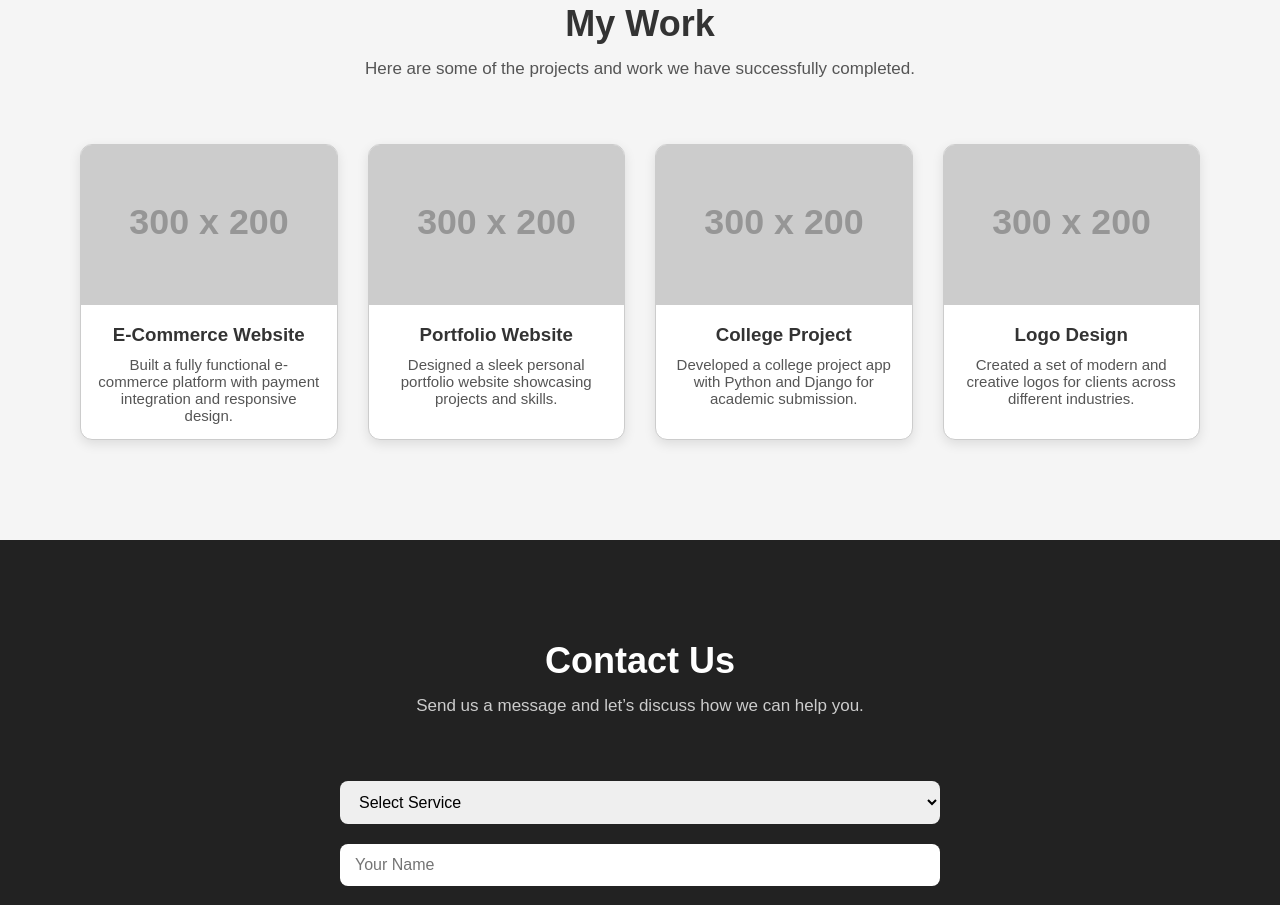
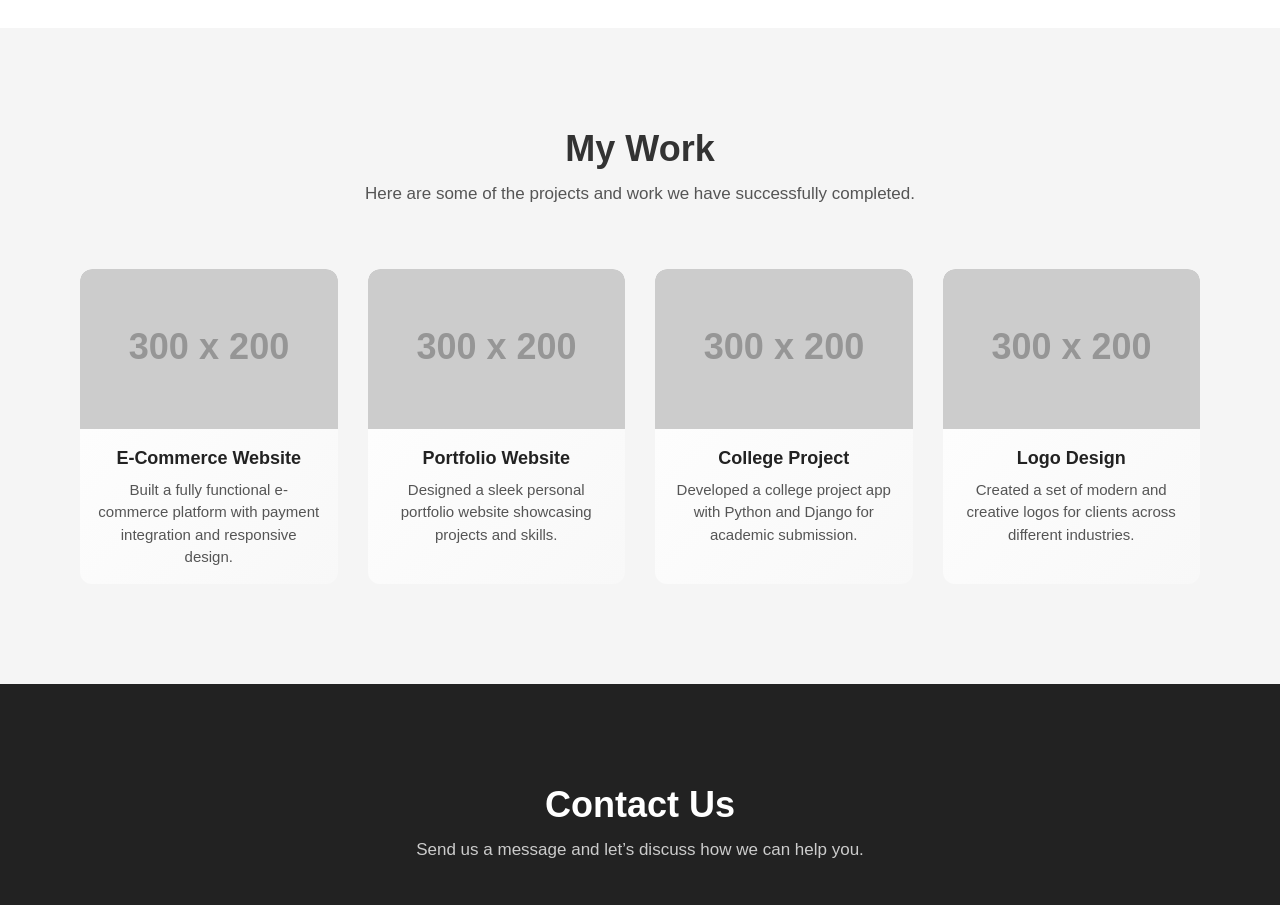
Before and after one commit to faraz-2023/my-dream, a plain HTML site: page index.html in a window 1280 px wide. Shown: the part 1895-2800 px from the top of the page. Drawn offline with Linux system fonts and the light colour scheme; placeholder pictures from the web are drawn by us.

Commit message:
added animation

```diff
--- a/index.html
+++ b/index.html
@@ -219,11 +219,144 @@ nav ul li a:hover::after {
       padding: 30px;
       transition: transform 0.3s ease, box-shadow 0.3s ease;
     }
+   /* Service Card */
+.service {
+  position: relative;
+  background: #f9f9f9;
+  border-radius: 12px;
+  padding: 30px;
+  overflow: hidden;
+  transition: transform 0.3s ease, box-shadow 0.3s ease;
+  z-index: 0;
+}
+
+.service::before {
+  content: "";
+  position: absolute;
+  inset: 0;
+  border-radius: 12px;
+  padding: 2px;
+  background: linear-gradient(45deg, #ff6600, #25d366, #417fcf, #ffcc00);
+  background-size: 300% 300%;
+  animation: none;
+  opacity: 0;
+  transition: opacity 0.4s ease;
+  -webkit-mask:
+    linear-gradient(#fff 0 0) content-box,
+    linear-gradient(#fff 0 0);
+  -webkit-mask-composite: xor;
+          mask-composite: exclude;
+  z-index: -1;
+}
+
+.service:hover::before {
+  animation: borderFlow 3s linear infinite;
+  opacity: 1;
+}
 
 .service:hover {
   transform: translateY(-8px);
-      box-shadow: 0 8px 20px rgba(0,0,0,0.1);
+  box-shadow: 0 10px 25px rgba(0, 0, 0, 0.15);
 }
+
+
+/* 🌈 PROJECT CARD */
+.project-card {
+  position: relative;
+  border-radius: 12px;
+  overflow: hidden;
+  transition: transform 0.3s ease, box-shadow 0.3s ease;
+  z-index: 0;
+  background: linear-gradient(135deg, #ffffff, #f8f8f8);
+}
+
+/* Subtle animated background inside the card */
+.project-card::after {
+  content: "";
+  position: absolute;
+  inset: 0;
+  background: linear-gradient(120deg, rgba(255,102,0,0.05), rgba(65,127,207,0.05), rgba(37,211,102,0.05));
+  background-size: 200% 200%;
+  animation: none;
+  z-index: 0;
+  transition: opacity 0.4s ease;
+  opacity: 0;
+}
+
+.project-card::before {
+  content: "";
+  position: absolute;
+  inset: 0;
+  border-radius: 12px;
+  padding: 2px;
+  background: linear-gradient(45deg, #ff6600, #25d366, #417fcf, #ffcc00);
+  background-size: 300% 300%;
+  animation: none;
+  opacity: 0;
+  transition: opacity 0.4s ease;
+  -webkit-mask:
+    linear-gradient(#fff 0 0) content-box,
+    linear-gradient(#fff 0 0);
+  -webkit-mask-composite: xor;
+          mask-composite: exclude;
+  z-index: 1;
+}
+
+.project-card:hover::before {
+  animation: borderFlow 3s linear infinite;
+  opacity: 1;
+}
+
+.project-card:hover::after {
+  animation: bgShift 5s linear infinite;
+  opacity: 1;
+}
+
+.project-card:hover {
+  transform: translateY(-8px);
+  box-shadow: 0 10px 25px rgba(0, 0, 0, 0.15);
+}
+
+/* 💫 Animations */
+@keyframes borderFlow {
+  0% { background-position: 0% 50%; }
+  50% { background-position: 100% 50%; }
+  100% { background-position: 0% 50%; }
+}
+
+@keyframes bgShift {
+  0% { background-position: 0% 50%; }
+  50% { background-position: 100% 50%; }
+  100% { background-position: 0% 50%; }
+}
+
+/* Project Content Styling */
+.project-card img {
+  width: 100%;
+  height: 160px;
+  object-fit: cover;
+  border-top-left-radius: 12px;
+  border-top-right-radius: 12px;
+}
+
+.project-card-content {
+  position: relative;
+  padding: 15px;
+  z-index: 2;
+}
+
+.project-card-content h3 {
+  margin-bottom: 10px;
+  font-size: 18px;
+  color: #222;
+}
+
+.project-card-content p {
+  font-size: 15px;
+  color: #555;
+  line-height: 1.5;
+}
+
 
     .service img {
       width: 60px;
@@ -359,7 +492,7 @@ nav ul li a:hover::after {
     </div>
   </div>
   <div class="hero-image animate-right">
-    <img src="https://cdn.dribbble.com/users/1162077/screenshots/3848914/programmer.gif" alt="Digital Product" />
+    <img src="images/img3.png" alt="Digital Product" />
   </div>
 </section>
 
@@ -524,36 +657,25 @@ nav ul li a:hover::after {
     description: "Created a set of modern and creative logos for clients across different industries.",
     image: "https://via.placeholder.com/300x200"
   }
-    // Add more projects here
 ];
 
 const container = document.getElementById("projects-container");
 
 projects.forEach(project => {
   const projectCard = document.createElement("div");
-    projectCard.style.border = "1px solid #ccc";
-    projectCard.style.borderRadius = "12px";
-    projectCard.style.overflow = "hidden";
-    projectCard.style.background = "#fff";
-    projectCard.style.boxShadow = "0 4px 12px rgba(0,0,0,0.1)";
-    projectCard.style.transition = "transform 0.3s ease, box-shadow 0.3s ease";
-    projectCard.onmouseover = () => {
-      projectCard.style.transform = "translateY(-8px)";
-      projectCard.style.boxShadow = "0 12px 24px rgba(0,0,0,0.15)";
-    };
-    projectCard.onmouseout = () => {
-      projectCard.style.transform = "translateY(0)";
-      projectCard.style.boxShadow = "0 4px 12px rgba(0,0,0,0.1)";
-    };
+  projectCard.className = "project-card"; // ✅ apply CSS animations
+
   projectCard.innerHTML = `
-      <img src="${project.image}" alt="${project.title}" style="width:100%; height: 160px; object-fit: cover;">
-      <div style="padding: 15px;">
-        <h3 style="margin-bottom: 10px;">${project.title}</h3>
-        <p style="font-size: 15px; color: #555;">${project.description}</p>
+    <img src="${project.image}" alt="${project.title}">
+    <div class="project-card-content">
+      <h3>${project.title}</h3>
+      <p>${project.description}</p>
     </div>
   `;
+
   container.appendChild(projectCard);
 });
+
 </script>
 
 <script>
```
Also changed, not shown: images/img2.png (deleted), images/img3.png (added). Lines whose indentation alone changed are shown as unchanged.
